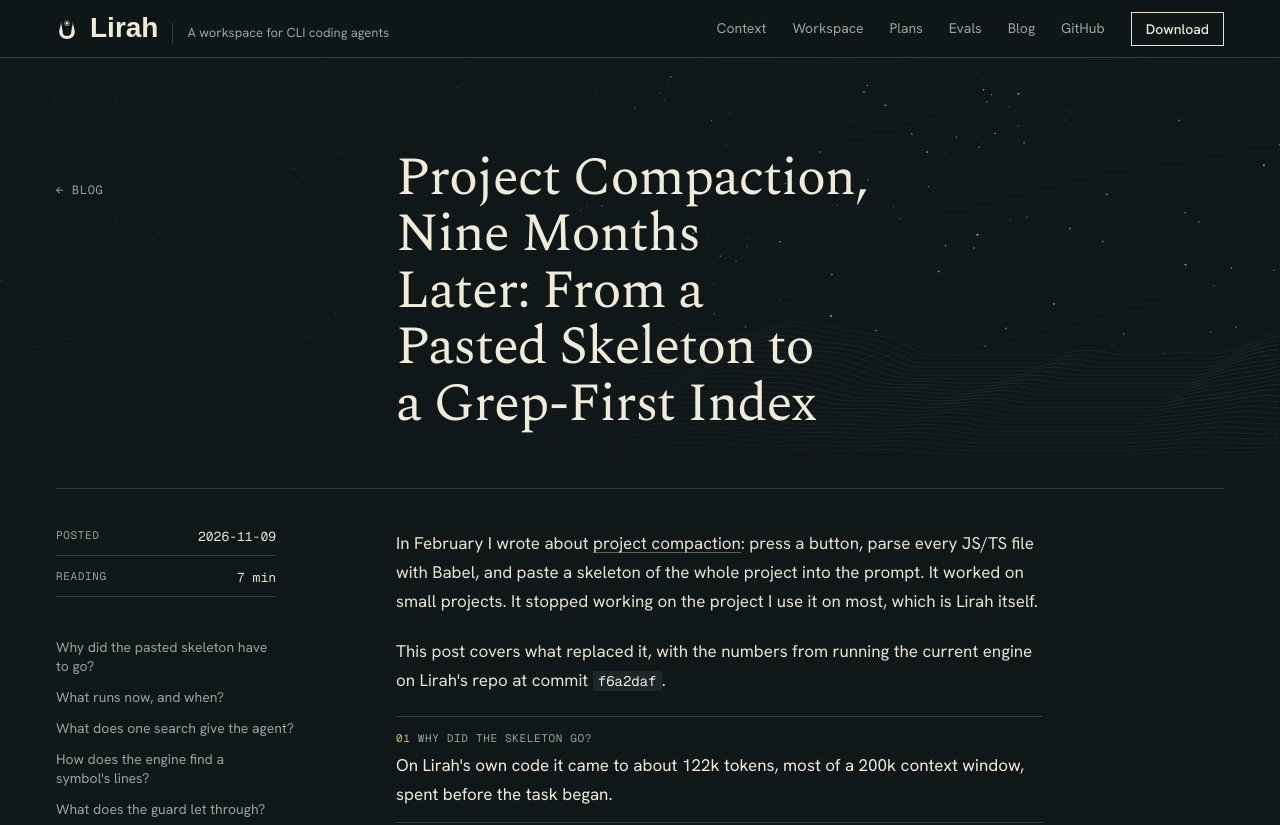
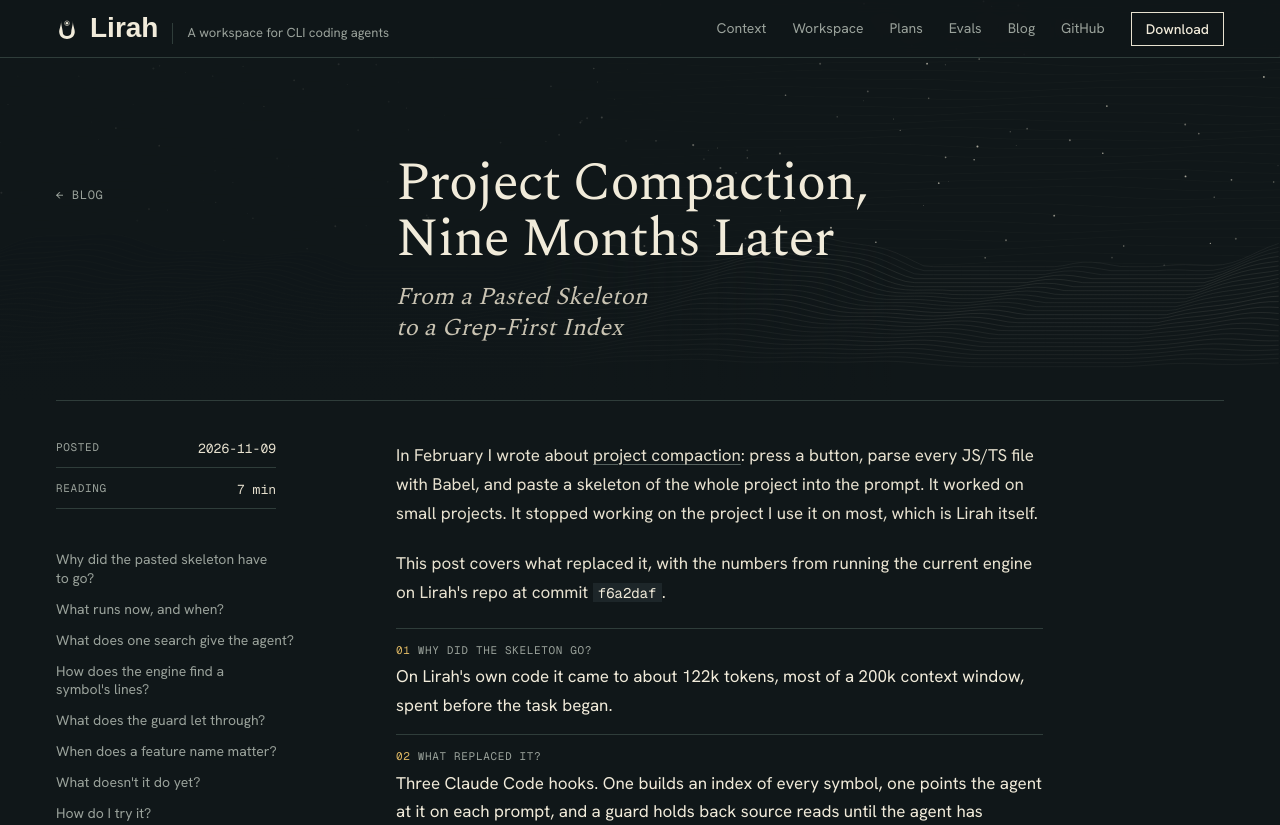
Before and after one commit to emdmed/lirah-website, a Next.js app: page /blog/compaction-hook in a window 1280 px wide. Shown: the top 825 px of the page. Built offline with nearby package versions, Linux system fonts and the light colour scheme; a web font is replaced by a local one.

Commit message:
fix(blog): set a post title's subtitle as a deck under the headline
Long "Title: subtitle" names wrapped into six balanced 20ch lines in a
wide column. The part after the colon now sits below as a smaller italic
deck; screen readers still hear the full title with its colon.

```diff
--- a/app/blog/[slug]/page.tsx
+++ b/app/blog/[slug]/page.tsx
@@ -25,6 +25,9 @@ export default async function BlogPost({ params }: Props) {
   if (!post) notFound();
 
   const outline = getOutline(post.content);
+  // "Title: subtitle" sets the subtitle as a deck under the headline
+  const [head, ...rest] = post.meta.title.split(": ");
+  const deck = rest.join(": ");
 
   return (
     <main>
@@ -32,7 +35,10 @@ export default async function BlogPost({ params }: Props) {
         <OrrerySky className="sky" />
         <div className="bhead">
           <Link href="/blog" className="back">← Blog</Link>
-          <h1 id="post-h">{post.meta.title}</h1>
+          <h1 id="post-h">
+            {head}
+            {deck && <><span className="sr-only">: </span><span className="deck">{deck}</span></>}
+          </h1>
         </div>
       </section>
 
--- a/app/blog/blog.css
+++ b/app/blog/blog.css
@@ -19,7 +19,8 @@
   & .post-plate { min-height: 400px; }
   & .post-plate .bhead { display: grid; grid-template-columns: repeat(12, minmax(0, 1fr)); align-items: baseline; padding-bottom: 56px; }
   & .post-plate .back { grid-column: 1 / 4; margin: 0; }
-  & .post-plate .bhead h1 { grid-column: 4 / 13; padding-left: 48px; font-size: clamp(36px, 4.2vw, 56px); line-height: 1.05; letter-spacing: -.02em; max-width: 20ch; }
+  & .post-plate .bhead h1 { grid-column: 4 / 13; padding-left: 48px; font-size: clamp(36px, 4.2vw, 56px); line-height: 1.05; letter-spacing: -.02em; max-width: 22ch; }
+  & .post-plate .bhead h1 .deck { display: block; margin-top: .55em; max-width: 34ch; font: italic 300 clamp(20px, 1.9vw, 26px)/1.3 var(--f-display); letter-spacing: 0; color: var(--ink-2); text-wrap: balance; }
   & .back { display: inline-block; margin-bottom: 28px; font: 12px var(--f-mono); letter-spacing: .06em; text-transform: uppercase; color: var(--muted); text-decoration: none; }
   & .back:hover { color: var(--ink); }
   & .bcap { margin: 0 var(--gut); padding: 14px 0 0; }
```
